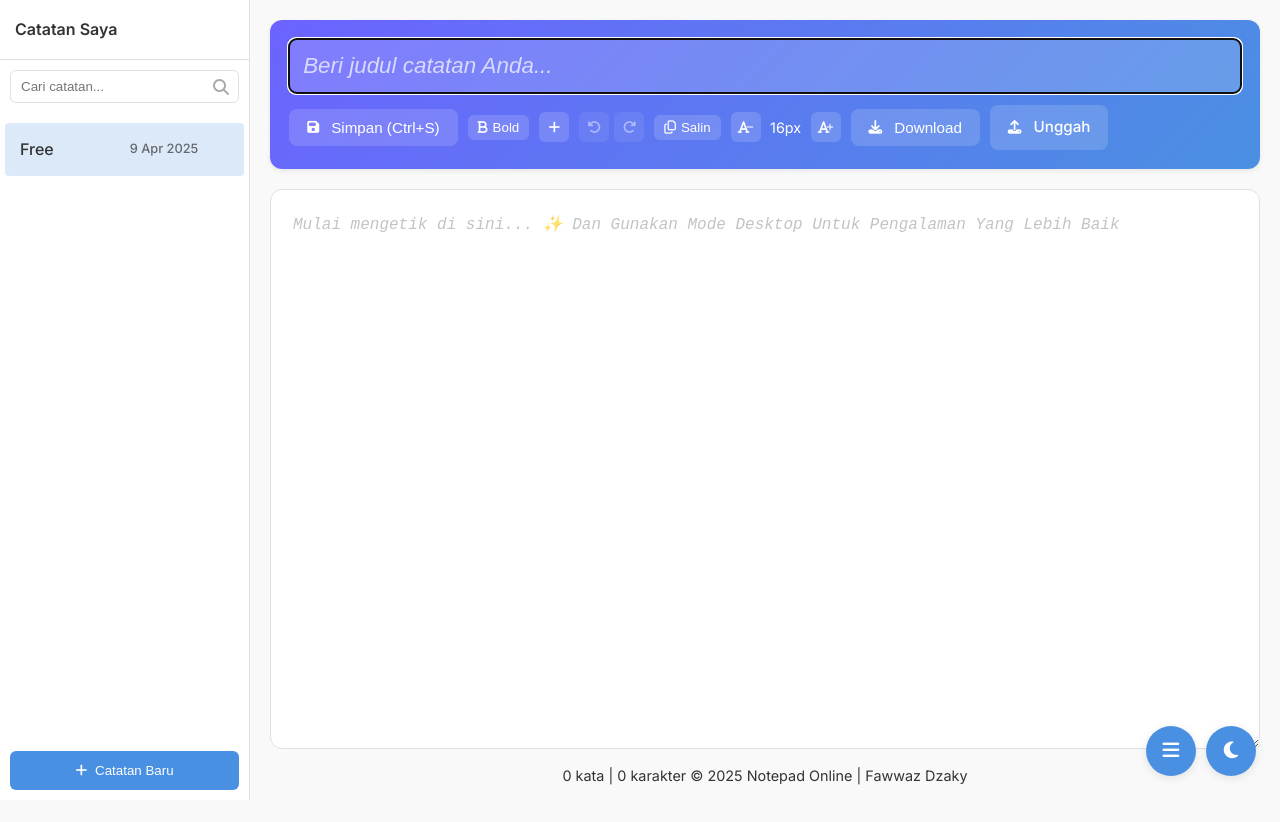
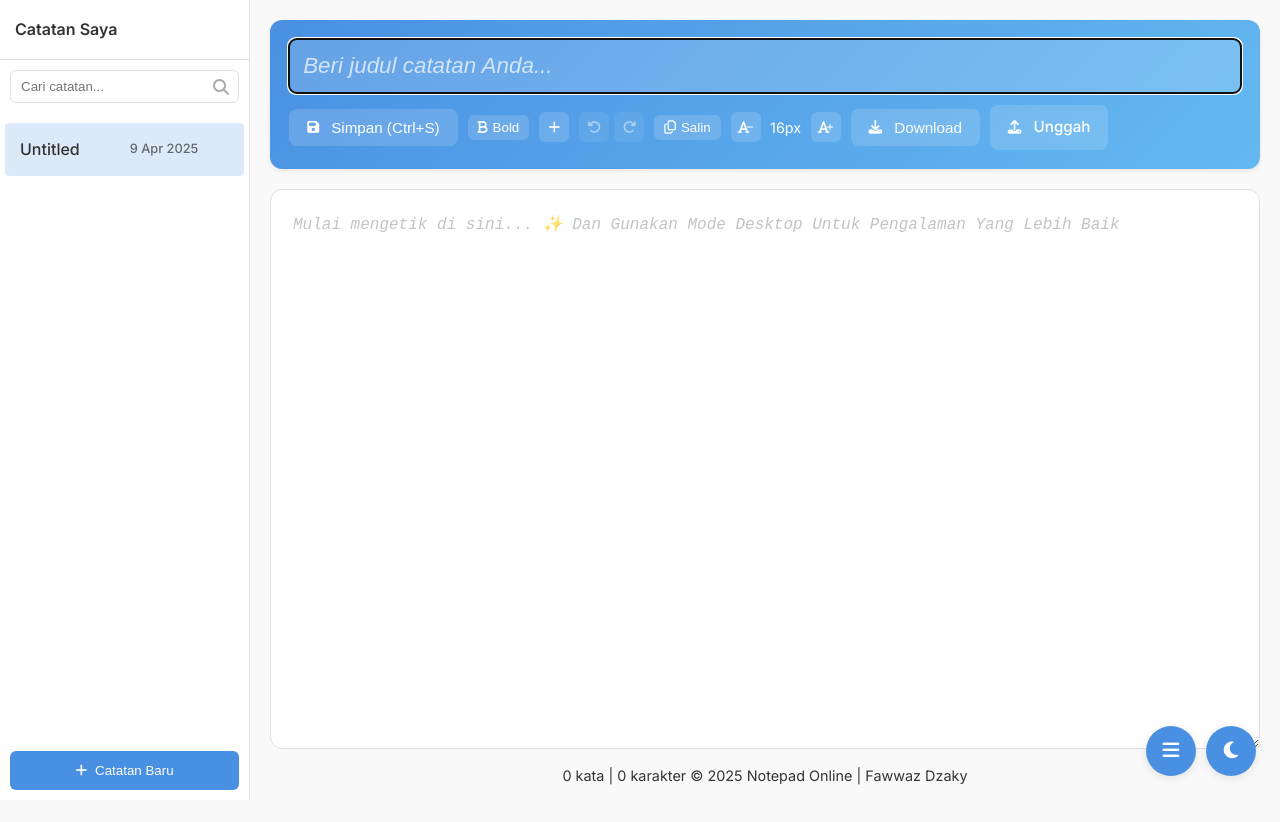
Before and after one commit to notepad-web/notepad-web.github.io, a plain HTML site: page index.html in a window 1280 px wide. Drawn offline with nearby package versions, Linux system fonts and the light colour scheme.

Commit message:
Update index.html

```diff
--- a/index.html
+++ b/index.html
@@ -30,8 +30,8 @@
             --text-color: #333333;
             --primary-color: #4a90e2;
             --secondary-color: #ffffff;
-            --gradient-start: #6c63ff;
-            --gradient-end: #4a90e2;
+            --gradient-start: #4a90e2;
+            --gradient-end: #64b9f1;
             --toast-bg: #4caf50;
             --error-bg: #f44336;
             --border-color: #e0e0e0;
@@ -46,7 +46,7 @@
             --text-color: #f0f0f0;
             --secondary-color: #2d2d2d;
             --gradient-start: #6c63ff;
-            --gradient-end: #4a90e2;
+            --gradient-end: #805fac;
             --toast-bg: #2e7d32;
             --error-bg: #c62828;
             --border-color: #444444;
@@ -888,7 +888,7 @@
                 const noteItem = document.createElement('div');
                 noteItem.className = `note-item ${note.id === currentNoteId ? 'active' : ''}`;
                 noteItem.innerHTML = `
-                    <div class="note-title">${note.title || 'Free'}</div>
+                    <div class="note-title">${note.title || 'Untitled'}</div>
                     <div class="note-date">${formatDate(note.updatedAt)}</div>
                     <button class="delete-btn" data-id="${note.id}">
                         <i class="fas fa-trash"></i>
@@ -1232,7 +1232,7 @@
             if (currentNoteId) {
                 const note = notes.find(n => n.id === currentNoteId);
                 if (note) {
-                    const title = note.title.trim() || 'Free';
+                    const title = note.title.trim() || 'Untitled';
                     document.title = `${title}  - Notepad Online`;
                     return;
                 }
```
